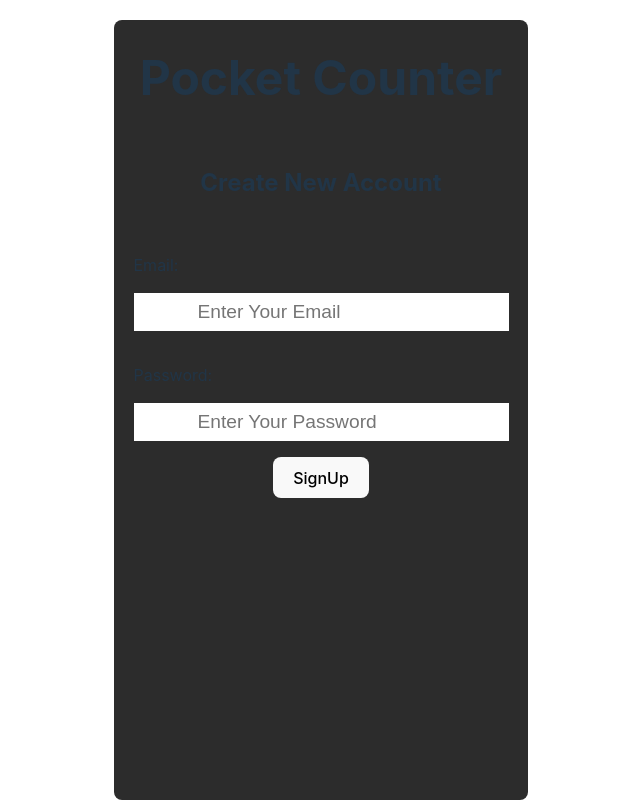
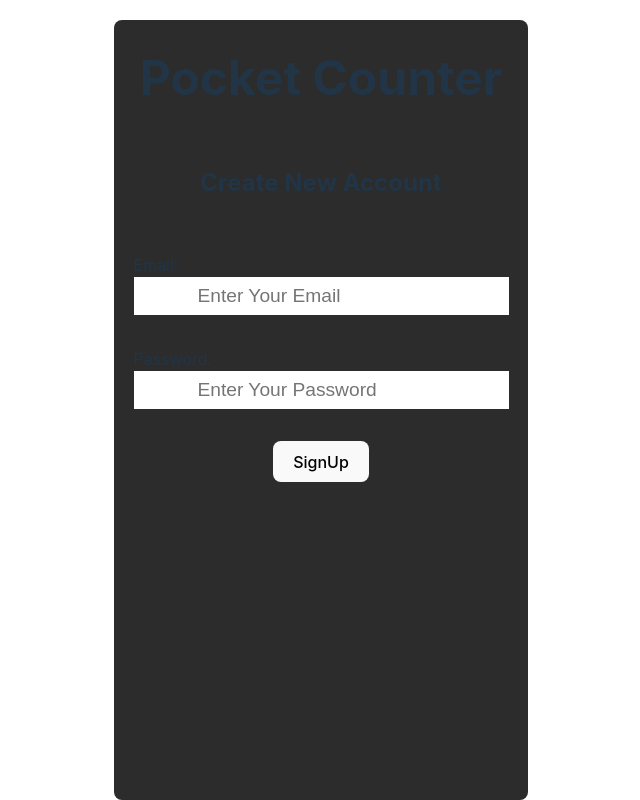
Before and after one commit to fa125had/vite-practice, a React (Vite) app: page / in a window 1280 px wide. Shown: the whole page, without its empty margins (319-959 px from the left). Built offline with nearby package versions, Linux system fonts and the light colour scheme.

Commit message:
debug signup design

```diff
--- a/src/Components/Auth/SignUp/SignUp.scss
+++ b/src/Components/Auth/SignUp/SignUp.scss
@@ -4,19 +4,15 @@
   display: flex;
   flex-direction: column;
   place-items: center;
-  overflow: auto;
-  padding: 0;
-  margin: 0;
-  box-sizing: border-box;
   form {
     display: flex;
     flex-direction: column;
     place-items: center;
     padding: 0.5rem;
-    gap: 1rem;
+    // gap: 1rem;
     label {
       align-self: self-start;
-      margin-top: 1rem;
+      margin-top: 2rem;
     }
     input {
       padding: 0.5rem 4rem;
@@ -24,10 +20,13 @@
       font-size: 1.2rem;
       border: none;
     }
+    button {
+      margin-top: 2rem;
+    }
   }
   .errorOutput {
     color: orange;
-    width: 100%;
     padding: 0.5rem;
+    text-align: center;
   }
 }
```
